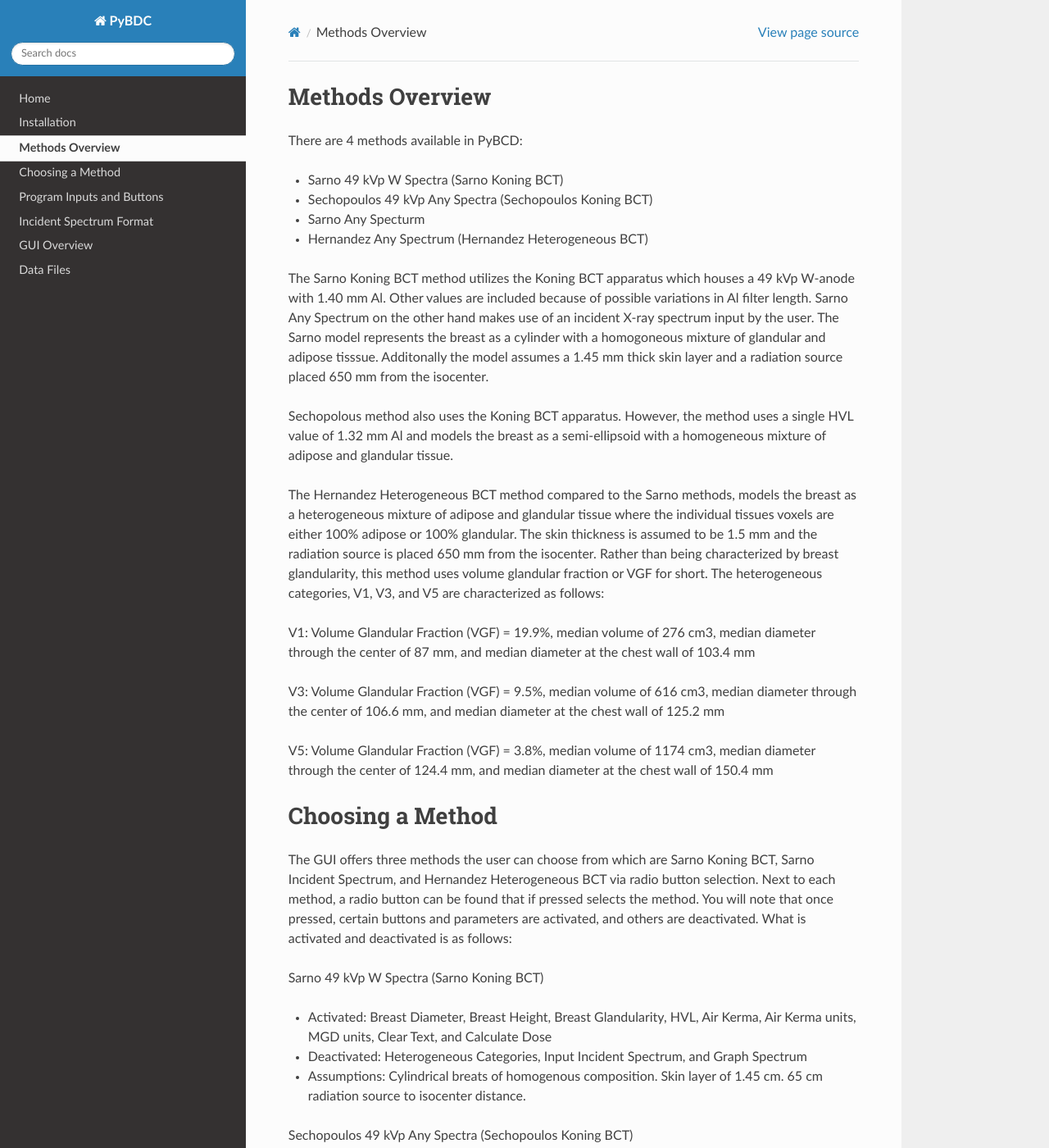
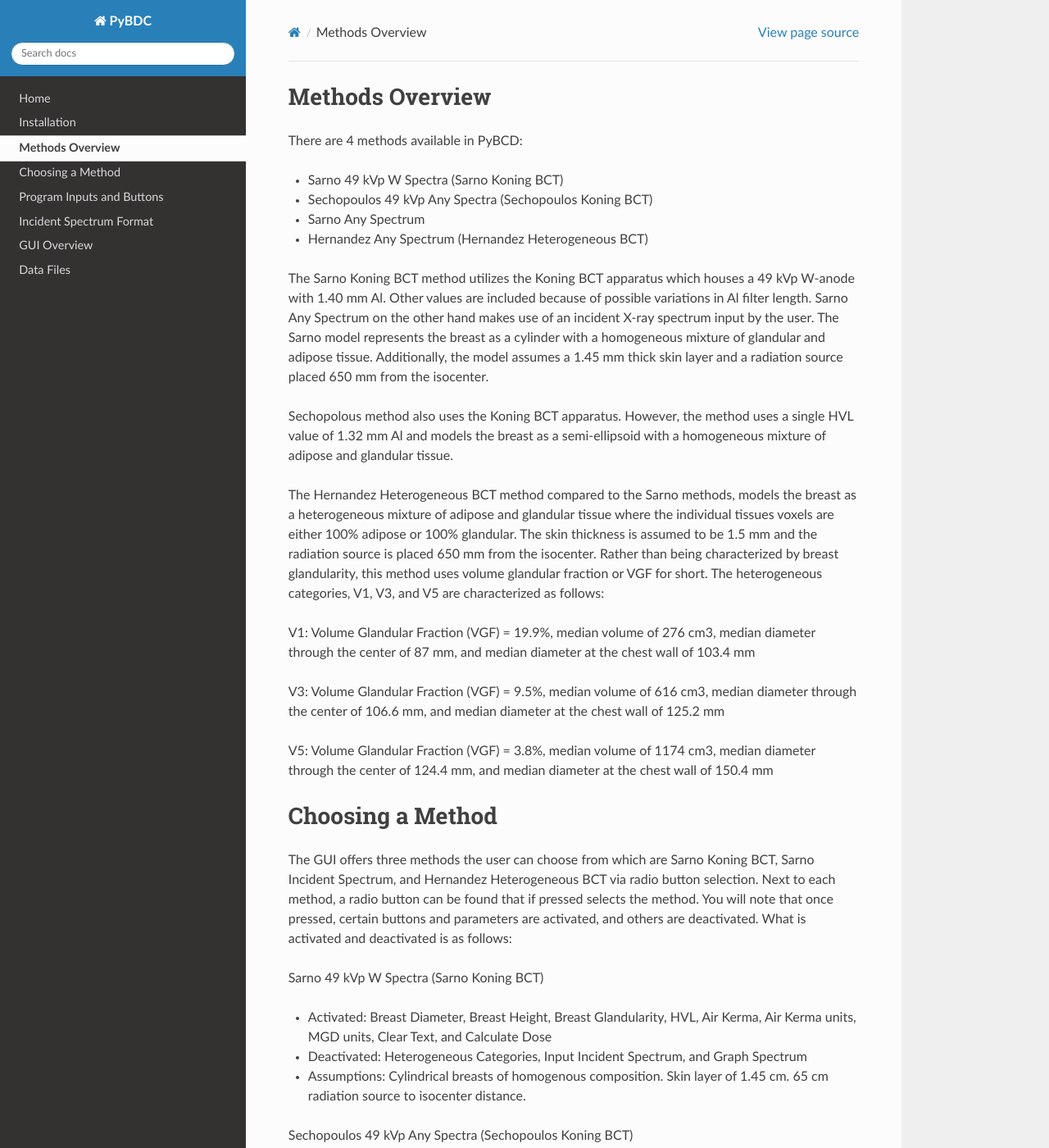
Before and after one commit to harshamarupudi56/PyBDC, a Sphinx documentation site: the page built from Doc/methods.rst, in a window 1280 px wide and 1400 px high. Shown: the whole window at 82% size. Built offline with Sphinx 7.4.7 and the Read the Docs theme 3.1.0, drawn with Linux system fonts in a browser that asks for light colours; some of the changed text lies outside the part shown.

Commit message:
Update methods.rst

```diff
--- a/Doc/methods.rst
+++ b/Doc/methods.rst
@@ -7,12 +7,12 @@ There are 4 methods available in PyBCD:
 
 * Sechopoulos 49 kVp Any Spectra (Sechopoulos Koning BCT)
 
-* Sarno Any Specturm
+* Sarno Any Spectrum
 
 * Hernandez Any Spectrum (Hernandez Heterogeneous BCT)
 
 
-The Sarno Koning BCT method utilizes the Koning BCT apparatus which houses a 49 kVp W-anode with 1.40 mm Al. Other values are included because of possible variations in Al filter length. Sarno Any Spectrum on the other hand makes use of an incident X-ray spectrum input by the user. The Sarno model represents the breast as a cylinder with a homogoneous mixture of glandular and adipose tisssue. Additonally the model assumes a 1.45 mm thick skin layer and a radiation source placed 650 mm from the isocenter.
+The Sarno Koning BCT method utilizes the Koning BCT apparatus which houses a 49 kVp W-anode with 1.40 mm Al. Other values are included because of possible variations in Al filter length. Sarno Any Spectrum on the other hand makes use of an incident X-ray spectrum input by the user. The Sarno model represents the breast as a cylinder with a homogeneous  mixture of glandular and adipose tissue. Additionally, the model assumes a 1.45 mm thick skin layer and a radiation source placed 650 mm from the isocenter.
 
 Sechopolous method also uses the Koning BCT apparatus. However, the method uses a single HVL value of 1.32 mm Al and models the breast as a semi-ellipsoid with a homogeneous mixture of adipose and glandular tissue.
 
@@ -35,7 +35,7 @@ Sarno 49 kVp W Spectra (Sarno Koning BCT)
 
 * Deactivated: Heterogeneous Categories, Input Incident Spectrum, and Graph Spectrum
 
-* Assumptions: Cylindrical breats of homogenous composition. Skin layer of 1.45 cm. 65 cm radiation source to isocenter distance.
+* Assumptions: Cylindrical breasts of homogenous composition. Skin layer of 1.45 cm. 65 cm radiation source to isocenter distance.
 
 Sechopoulos 49 kVp Any Spectra (Sechopoulos Koning BCT)
 
@@ -45,13 +45,13 @@ Sechopoulos 49 kVp Any Spectra (Sechopoulos Koning BCT)
 
 * Assumptions: Semi-ellipsoidal breast of homogeneous composition. Skin layer of 1.45 mm. 65 cm radiation source to isocenter distance.
 
-Sarno Any Specturm
+Sarno Any Spectrum
 
 * Activated: Breast Diameter, Breast Height, Breast Glandularity, Air Kerma, Air Kerma units, MGD units, Input Incident Spectrum, Graph Spectrum*, Clear Text, and Calculate Dose
 
 * Deactivated: HVL, Heterogeneous Categories
 
-* Assumptions: Cylindircal brast of homogenous compositon. 65 cm radiatoin source to isocenter distance.
+* Assumptions: Cylindrical breast of homogenous composition. 65 cm radiation source to isocenter distance.
 
 Hernandez Any Spectrum (Hernandez Heterogeneous BCT)
 
```
